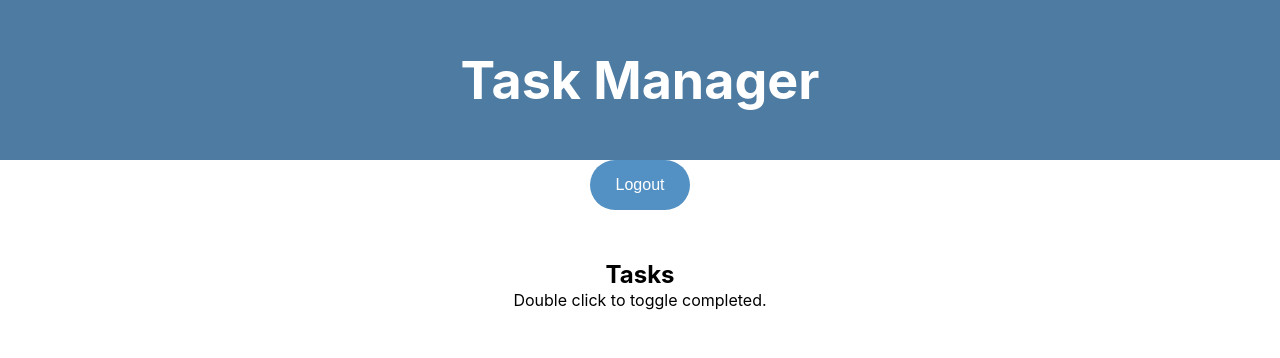
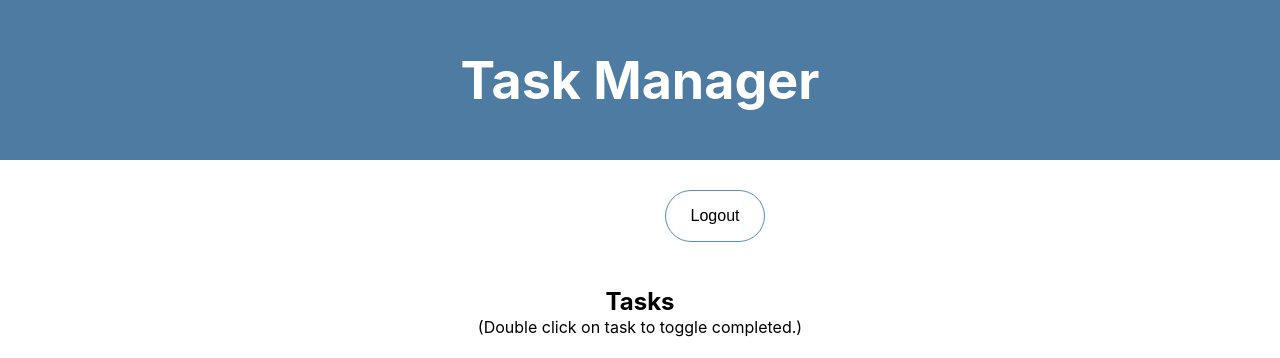
Before and after one commit to joaquimbarreto/task-manager, a React (Create React App) app in the folder client/: page /user/tasks in a window 1280 px wide. Shown: the top 358 px of the page. Built offline with nearby package versions, Linux system fonts and the light colour scheme; no server answers.

Commit message:
tasks css done

```diff
--- a/client/src/App.css
+++ b/client/src/App.css
@@ -238,11 +238,48 @@ button#task-entry-delete {
 }
 
 .tasks-heading h2 {
-  margin-top: 50px;
+  margin-top: 45px;
   margin-bottom: 1px;
 }
 
 .tasks-header {
+  margin-top: 30px;
+  height: auto;
+  width: 400px;
   display: flex;
   flex-direction: row;
+  align-items: center;
+  justify-content: space-around;
 }
+
+.user-link {
+  text-decoration: none;
+}
+
+.user-link:visited {
+  text-decoration: none;
+  color: black;
+}
+
+.user-link:hover {
+  color: rgb(83, 145, 196);
+}
+
+button#tasks-logout {
+  padding: 16px;
+  font-size: 16px;
+  width: 100px;
+  border: 1px solid #5391c4;
+  background-color: white;
+  text-align: center;
+  text-decoration: none;
+  -webkit-border-radius: 50px;
+  border-radius: 50px;
+  color: black;
+  outline: none;
+  cursor: pointer;
+}
+
+button#tasks-logout:hover {
+  background-color: aliceblue;
+}
--- a/client/src/components/Tasks.js
+++ b/client/src/components/Tasks.js
@@ -1,5 +1,5 @@
 import React, { useState, useEffect } from "react";
-import { Link } from "react-router-dom";
+import { NavLink } from "react-router-dom";
 import tasksAPI from "../tasksAPI";
 import usersAPI from "../usersAPI";
 
@@ -62,9 +62,9 @@ const Tasks = props => {
   return (
     <div className="tasks">
       <div className="tasks-header">
-        <Link to={"/user"}>
+        <NavLink to={"/user"} className="user-link">
           <h2>{user.name}</h2>
-        </Link>
+        </NavLink>
         <button id="tasks-logout" onClick={props.logout}>
           Logout
         </button>
@@ -73,7 +73,7 @@ const Tasks = props => {
         <h2>Tasks</h2>
       </div>
       <div className="tasks-instructions">
-        <p>Double click to toggle completed.</p>
+        <p>(Double click on task to toggle completed.)</p>
       </div>
       <div className="tasks-form">
         <form>
```
